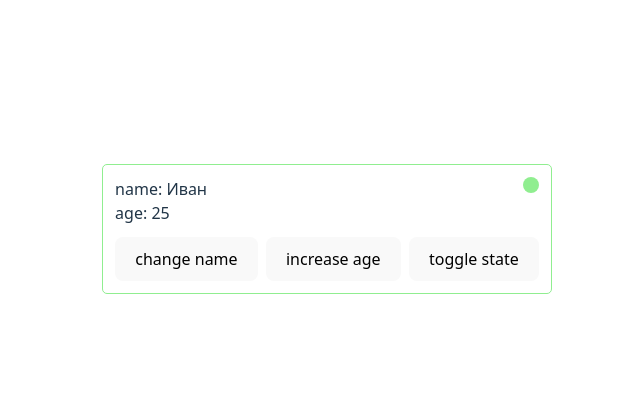
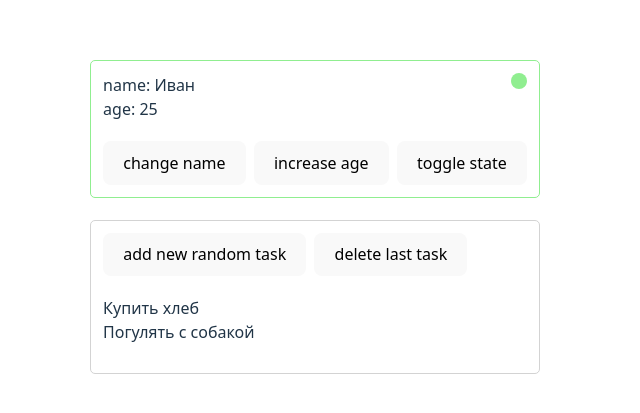
Before and after one commit to slavkapiyavka/react-sandbox, a React (Vite) app: page / in a window 1280 px wide. Shown: the part 171-584 px from the top of the page, without its empty margins (313-953 px from the left). Built offline with nearby package versions, Linux system fonts and the light colour scheme.

Commit message:
feat: implement TodoList component with task management functionality

```diff
--- a/src/App.css
+++ b/src/App.css
@@ -34,12 +34,19 @@
 }
 
 .card {
+  display: flex;
+  flex-direction: column;
+  gap: 8px;
+  overflow: auto;
   position: relative;
   outline: 1px solid lightgrey;
   padding: 12px;
   border-radius: 4px;
   transition: outline 250ms;
+  margin: 0 24px 24px 0;
+}
 
+.card:has(.user-info) {
   &::after {
     content: "";
     position: absolute;
@@ -57,7 +64,7 @@
   margin: 0;
 }
 
-.card_active-user {
+.card_active-user:has(.user-info) {
   outline-color: lightgreen;
 
   &::after {
@@ -82,3 +89,16 @@
   flex-direction: row;
   gap: 8px;
 }
+
+.todo-list {
+  min-height: 128px;
+  max-height: 256px;
+}
+
+ul {
+  padding: 12px 0 0 0;
+  margin: 0 0 12px 0;
+  list-style: none;
+  text-align: start;
+  overflow: auto;
+}
--- a/src/App.tsx
+++ b/src/App.tsx
@@ -1,10 +1,12 @@
 import "./App.css";
+import TodoList from "./components/TodoList";
 import UserProfile from "./components/UserProfile";
 
 function App() {
   return (
     <>
       <UserProfile />
+      <TodoList />
     </>
   );
 }
--- /dev/null
+++ b/src/components/TodoList.tsx
@@ -0,0 +1,37 @@
+import { useState } from "react";
+
+const TodoList = () => {
+  const [tasks, setTasks] = useState(["Купить хлеб", "Погулять с собакой"]);
+
+  const addNewRandomTask = () => {
+    const randomString = Math.random().toString(36).substring(2, 8);
+    setTasks((t) => [...t, randomString]);
+  };
+  const deleteLastTask = () => setTasks((t) => t.slice(0, -1));
+
+  return (
+    <section className="card todo-list">
+      <div className="buttons-group">
+        <button onClick={addNewRandomTask} type="button">
+          add new random task
+        </button>
+        {Boolean(tasks.length) && (
+          <button onClick={deleteLastTask} type="button">
+            delete last task
+          </button>
+        )}
+      </div>
+      {tasks.length ? (
+        <ul>
+          {tasks.map((i) => (
+            <li key={i}>{i}</li>
+          ))}
+        </ul>
+      ) : (
+        <span>no tasks</span>
+      )}
+    </section>
+  );
+};
+
+export default TodoList;
```
